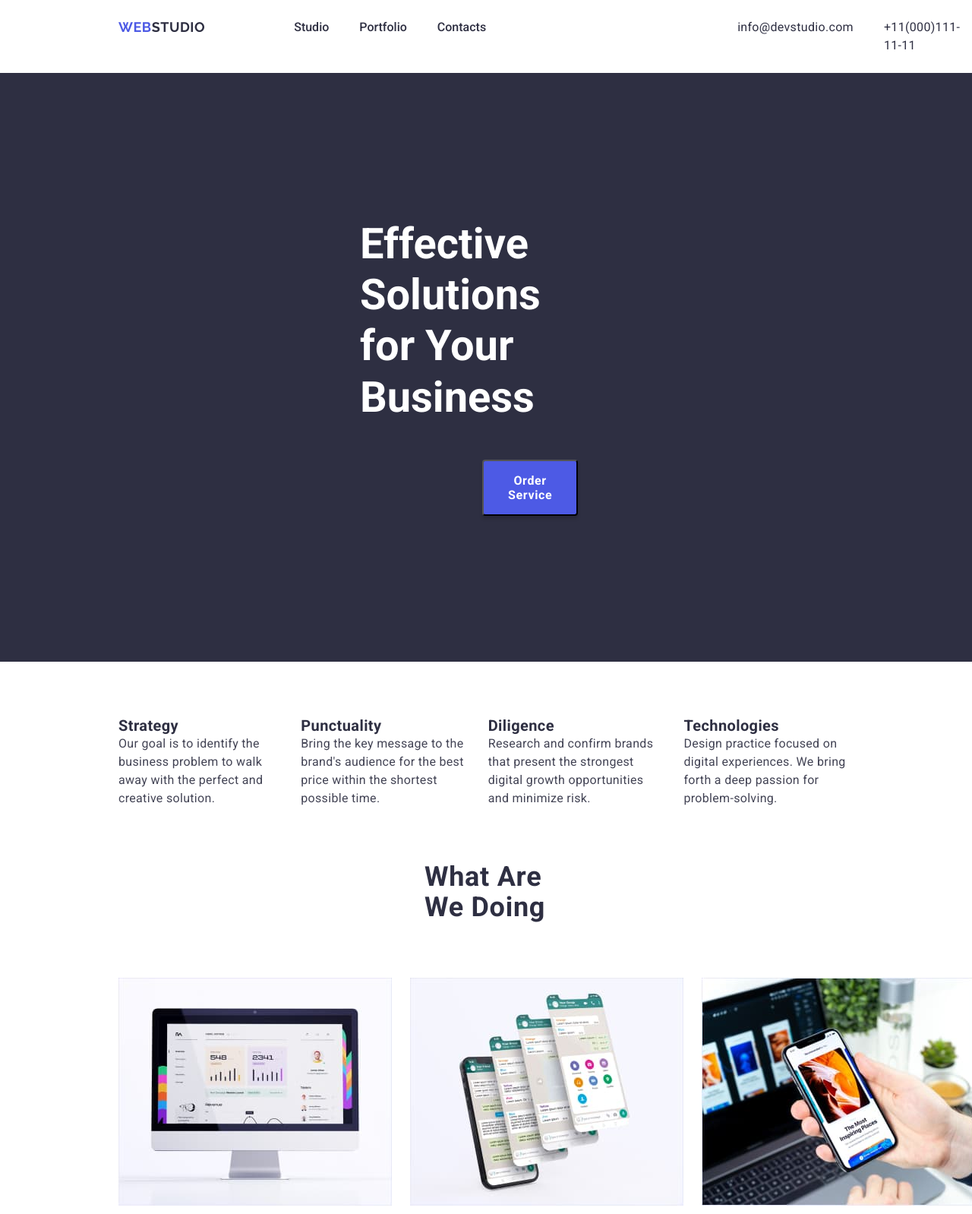
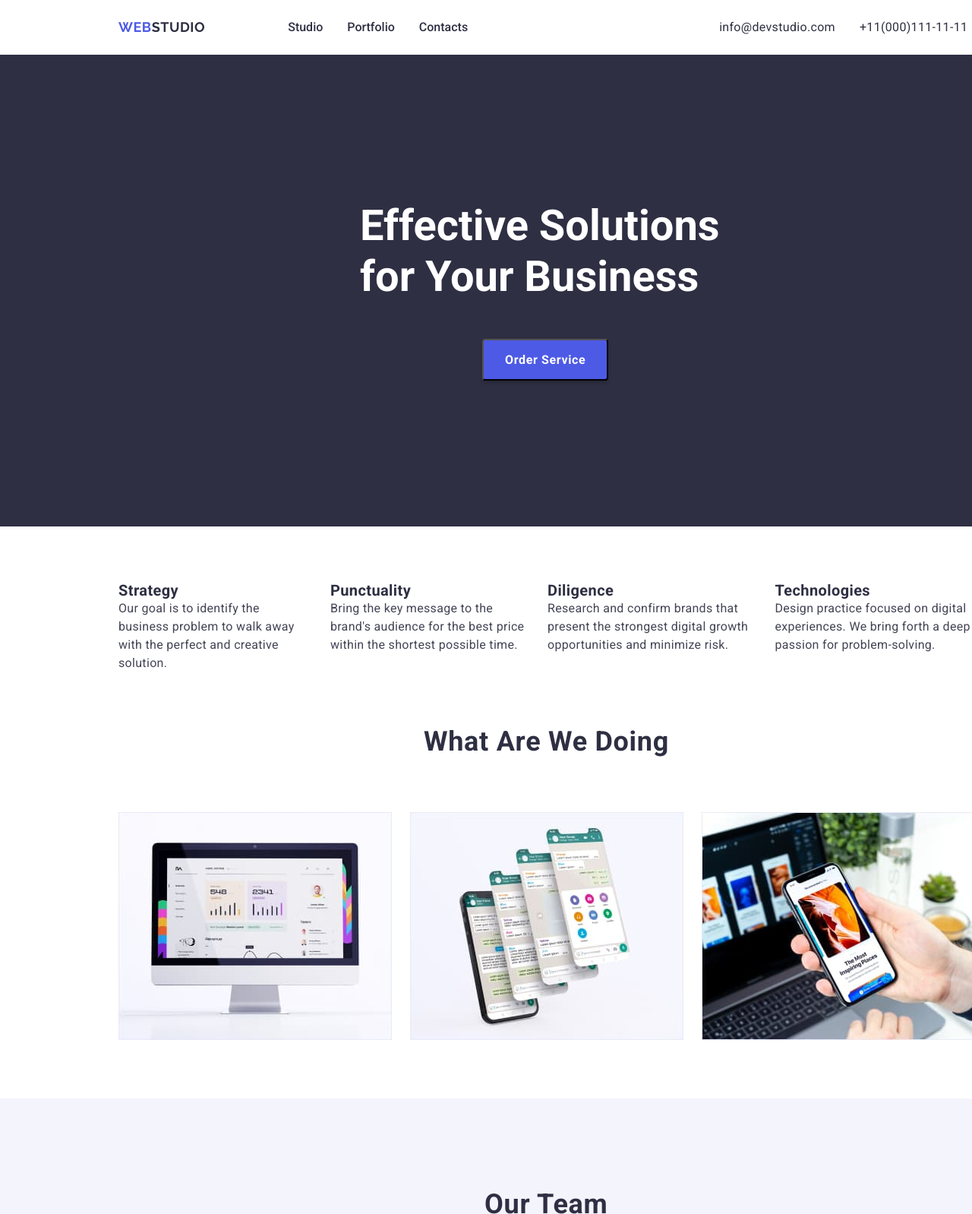
Before and after one commit to ArtemKondratyuk/goit-markup-hw-03, a plain HTML site: page index.html in a window 1280 px wide. Shown: the top 1598 px of the page at 76% size. Drawn offline with nearby package versions, Linux system fonts and the light colour scheme.

Commit message:
Update styles.css

```diff
--- a/css/styles.css
+++ b/css/styles.css
@@ -30,7 +30,6 @@ header .container {
     padding-bottom: 24px;
 }
 
-
 .container {
   display: flex;
 }
@@ -39,6 +38,10 @@ body {
   font-family: "Roboto", sans-serif;
   background-color: #ffffff;
   color: var(--body-text-color);
+  width: 1440px;
+  margin: auto;
+  box-shadow: 0px 2px 1px var(--personal-color), 0px 1px 1px var(--personal),
+  0px 1px 6px var(--personal-color);
 }
 
 .web {
@@ -64,7 +67,7 @@ body {
   display: flex;
   flex-direction: row;
   padding-left: 156px;
-  gap: 40px;
+  gap: 32px;
 }
 
 .contacts {
@@ -72,7 +75,7 @@ body {
   flex-direction: row;
   padding-left: 331px;
   padding-right: 156px;
-  gap: 40px;
+  gap: 32px;
 }
 
 .menu {
@@ -126,7 +129,6 @@ body {
   color: var(--body-bg-color);
   display: flex;
   flex-direction: row;
-
   padding: 16px 32px;
   gap: 10px;
 }
@@ -143,7 +145,7 @@ body {
   color: var(--body-bg-color);
   letter-spacing: 0.04em;
   margin: 48px 635px 192px;
-  padding: 16px 32px;
+  padding: 16px 28px;
 }
 
 .btn {
@@ -232,7 +234,7 @@ a:focus {
   line-height: 1.11;
   color: var(--text-color);
   letter-spacing: 0.02em;
-  padding: 0px 559px 0px;
+  padding: 0px 558px 0px;
 }
 
 .title-team {
@@ -240,7 +242,7 @@ a:focus {
   line-height: 1.11;
   color: var(--text-color);
   letter-spacing: 0.02em;
-  padding: 120px 639px 72px;
+  padding: 120px 638px 72px;
 }
 
 .our-team {
```
